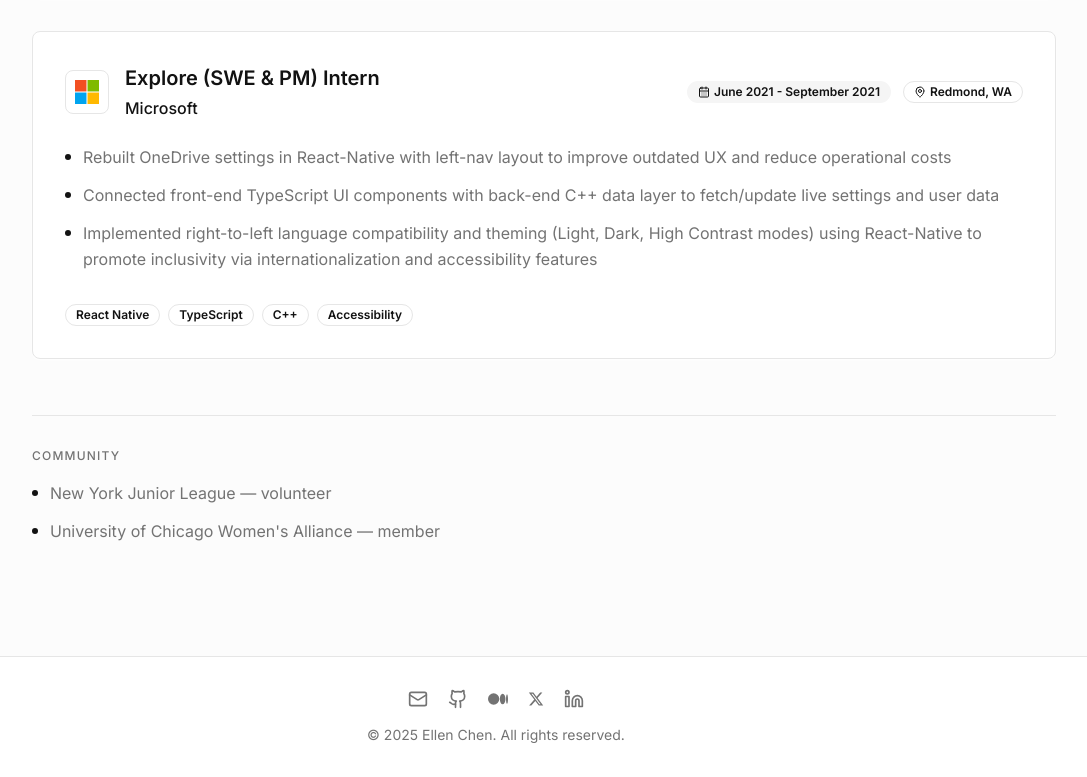
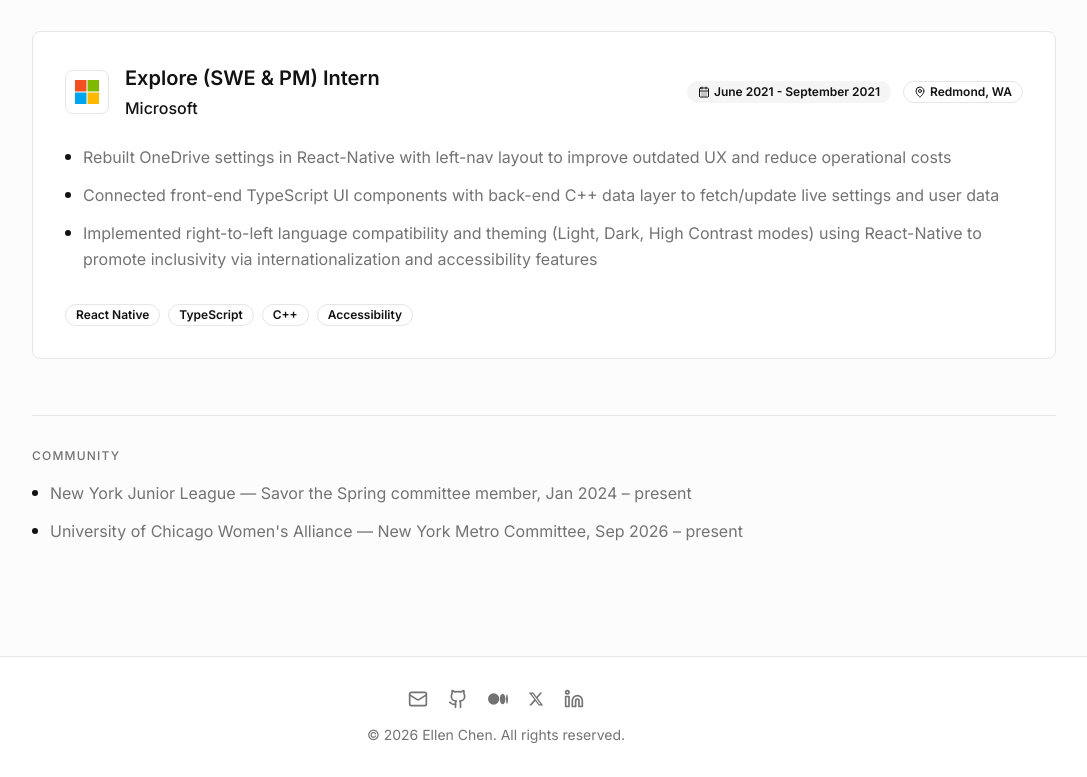
Before and after one commit to ellenrchen/ellen-chen, a React (Vite) app: page /experience in a window 1280 px wide. Shown: the part 1885-2662 px from the top of the page, without its empty margins (144-1231 px from the left). Built offline with nearby package versions, Linux system fonts and the light colour scheme; a web font is replaced by a local one.

Commit message:
Changes
Co-authored-by: ellenrchen <32143915+ellenrchen@users.noreply.github.com>

```diff
--- a/src/components/Experience.tsx
+++ b/src/components/Experience.tsx
@@ -166,11 +166,11 @@ const Experience = () => {
             <ul className="space-y-3">
               <li className="flex items-start gap-3 text-muted-foreground">
                 <div className="w-1.5 h-1.5 bg-primary rounded-full mt-2.5 flex-shrink-0"></div>
-                <span className="leading-relaxed">New York Junior League — volunteer</span>
+                <span className="leading-relaxed">New York Junior League — Savor the Spring committee member, Jan 2024 – present</span>
               </li>
               <li className="flex items-start gap-3 text-muted-foreground">
                 <div className="w-1.5 h-1.5 bg-primary rounded-full mt-2.5 flex-shrink-0"></div>
-                <span className="leading-relaxed">University of Chicago Women's Alliance — member</span>
+                <span className="leading-relaxed">University of Chicago Women's Alliance — New York Metro Committee, Sep 2026 – present</span>
               </li>
             </ul>
           </div>
--- a/src/components/Footer.tsx
+++ b/src/components/Footer.tsx
@@ -55,7 +55,7 @@ const Footer = () => {
             </a>
           </div>
           <p className="text-sm text-muted-foreground">
-            © 2025 Ellen Chen. All rights reserved.
+            © 2026 Ellen Chen. All rights reserved.
           </p>
         </div>
       </div>
```
